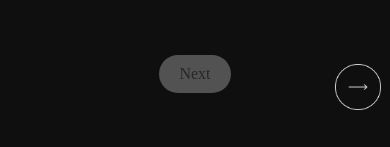
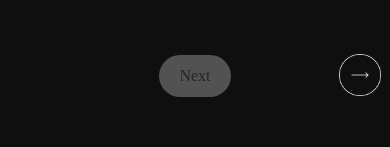
Before and after one commit to robbiebart/field-office-test, a React (Create React App) app: page / in a window 390 px wide. Shown: the part 378-525 px from the top of the page. Built offline with nearby package versions, Linux system fonts and the light colour scheme; a web font is replaced by a local one.

Commit message:
repositioned arrows on mobile size, required due to previous bug fix

```diff
--- a/src/App.scss
+++ b/src/App.scss
@@ -13,10 +13,10 @@ body {
 
 	&__arrow-left {
 		position: absolute;
-		width: 4.6rem;
-		height: 4.6rem;
+		width: 4.2rem;
+		height: 4.2rem;
 
-		top: 34.6rem;
+		top: 33.6rem;
 		left: 0.9rem;
 		padding: 0;
 		border: 0;
@@ -46,10 +46,10 @@ body {
 	}
 	&__arrow-right {
 		position: absolute;
-		width: 4.6rem;
-		height: 4.6rem;
+		width: 4.2rem;
+		height: 4.2rem;
 		padding: 0;
-		top: 34.6rem;
+		top: 33.6rem;
 		right: 0.9rem;
 		background: transparent;
 		border: 0;
@@ -174,7 +174,7 @@ body {
 	.submit {
 		display: block;
 		margin: 3.5rem auto 0;
-		padding: 0.8rem 2rem;
+		padding: 1rem 2rem;
 		border-radius: 5rem;
 		border: #272727;
 		font-family: "NHaasGroteskDSW01-55Rg";
```
